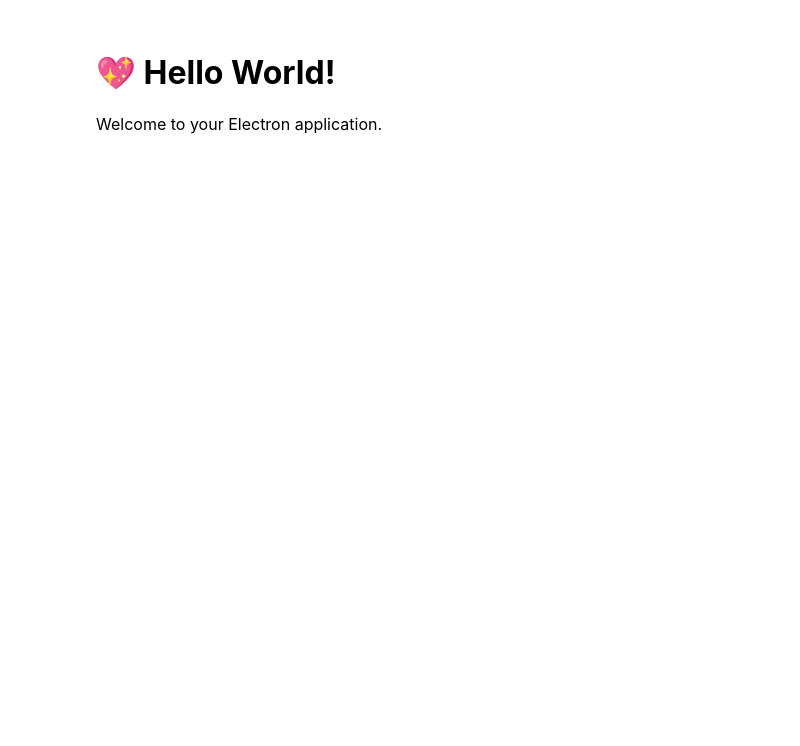
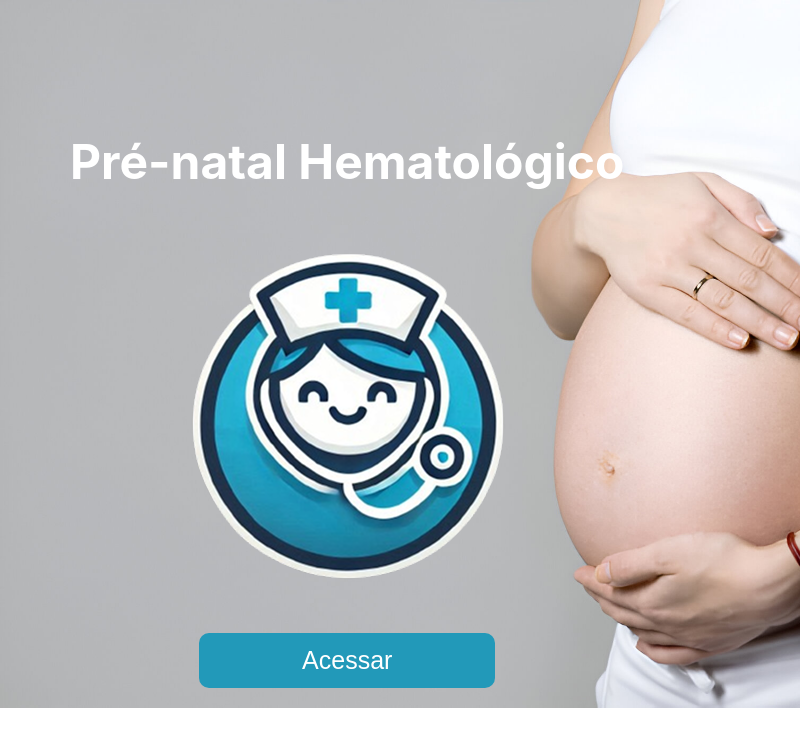
Before and after one commit to Vilaluigi/proj_PreNatal, an Electron app: page src/index.html in a window 800 px wide. Drawn offline with Linux system fonts and the light colour scheme.

Commit message:
telas iniciais

```diff
--- a/package.json
+++ b/package.json
@@ -29,6 +29,7 @@
     "@electron-forge/plugin-auto-unpack-natives": "^7.8.1",
     "@electron-forge/plugin-fuses": "^7.8.1",
     "@electron/fuses": "^1.8.0",
-    "electron": "36.2.0"
+    "electron": "36.2.0",
+    "electron-reload": "^2.0.0-alpha.1"
   }
 }
--- a/src/index.css
+++ b/src/index.css
@@ -1,7 +1,47 @@
 body {
-  font-family: -apple-system, BlinkMacSystemFont, 'Segoe UI', Roboto, Helvetica,
+  font-family: Montserrat, BlinkMacSystemFont, "Segoe UI", Roboto, Helvetica,
     Arial, sans-serif;
-  margin: auto;
-  max-width: 38rem;
-  padding: 2rem;
+  background-image: url("./assets/pixelcut-export.jpeg");
+  background-size: cover;
+  background-repeat: no-repeat;
+  margin: 0;
+  padding: 0;
+  height: 100%;
 }
+
+.container {
+  background-size: cover;
+  height: 100%;
+  display: flex;
+  align-items: center;
+  justify-content: flex-start; /* Alinha conteúdo no início (esquerda) */
+  padding-left: 50px; /* Espaço da margem esquerda */
+}
+
+.conteudo {
+  display: flex;
+  flex-direction: column;
+  align-items: center;
+  background-color: rgba(255, 255, 255, 0); /* transparente */
+  padding: 20px;
+  border-radius: 8px;
+  margin-top: 10vh;
+}
+
+.logo {
+  width: 500px;
+  margin-bottom: 20px;
+}
+
+.btn-acessar {
+  background-color: #2299b9;
+  color: white;
+  padding: 10px 30px;
+  border: none;
+  border-radius: 10px;
+  font-size: 25px;
+  cursor: pointer;
+  box-shadow: none;
+  width: 296px;
+  height: 55px;
+}
--- a/src/index.html
+++ b/src/index.html
@@ -1,12 +1,23 @@
 <!DOCTYPE html>
 <html>
+
 <head>
   <meta charset="UTF-8" />
-    <title>Hello World!</title>
+  <title>Pré-natal Hematológico</title>
   <link rel="stylesheet" href="index.css" />
 </head>
+
 <body>
-    <h1>💖 Hello World!</h1>
-    <p>Welcome to your Electron application.</p>
+
+  <div class="container">
+    <div class="conteudo">
+      <h1 style="color: white; font-size: 3em;">Pré-natal Hematológico</h1>
+      <img src="./assets/logo_Enfermagem.png" alt="Logo" class="logo" />
+      <button class="btn-acessar" onclick="Entrar('iniciais/index.html')">Acessar</button>
+
+    </div>
+  </div>
+  <script src="./script.js"></script>
 </body>
+
 </html>
--- /dev/null
+++ b/src/iniciais/index.css
@@ -0,0 +1,52 @@
+body {
+  background-color: #2299b9;
+}
+
+.titulo {
+  color: #faf3e0;
+  font-size: 45px;
+}
+
+.container {
+  display: flex;
+  flex-direction: column;
+  align-items: center;
+  margin-right: 9vw;
+  margin-left: 9vw;
+  margin-top: 30px;
+}
+.texto {
+  color: #faf3e0;
+  font-size: 30px;
+  font-family: Istok Web;
+  line-height: 2.5em;
+}
+.container-Button {
+  display: flex;
+  gap: 20vw;
+}
+
+.btn-acessar {
+  background-color: #d3d3d3;
+  color: #7f7f7f;
+  padding: 10px 30px;
+  border: none;
+  border-radius: 10px;
+  font-size: 25px;
+  cursor: pointer;
+  box-shadow: none;
+  width: 296px;
+  height: 55px;
+}
+.btn-acessar:hover {
+  background-color: #005f73;
+  color: #f2f2f2;
+}
+.btn-voltar {
+  margin: 20px;
+  background-color: rgba(255, 255, 255, 0); /* transparente */
+  border-color: transparent;
+  color: white;
+  font-size: 22px;
+  cursor: pointer;
+}
--- /dev/null
+++ b/src/iniciais/index.js
@@ -0,0 +1,3 @@
+function voltar(caminho) {
+  window.electronAPI.voltarTela(caminho);
+}
--- /dev/null
+++ b/src/script.js
@@ -0,0 +1,3 @@
+function Entrar(caminho) {
+  window.electronAPI.trocarTela(caminho);
+}
```
Also changed, not shown: src/Info/index.html (added, +14 -0 lines), src/index.js (+27 -9 lines), src/iniciais/index.html (added, +32 -0 lines), src/preload.js (+6 -2 lines), src/assets/logo_Enfermagem.png (added), src/assets/pixelcut-export.jpeg (added), 1 other file. Lines whose indentation alone changed are shown as unchanged.
